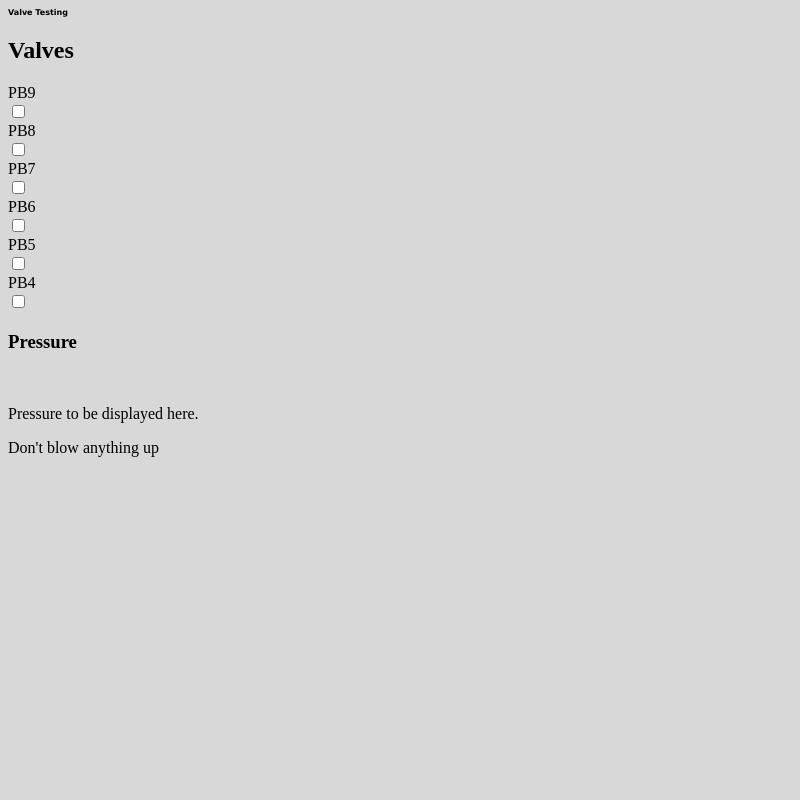
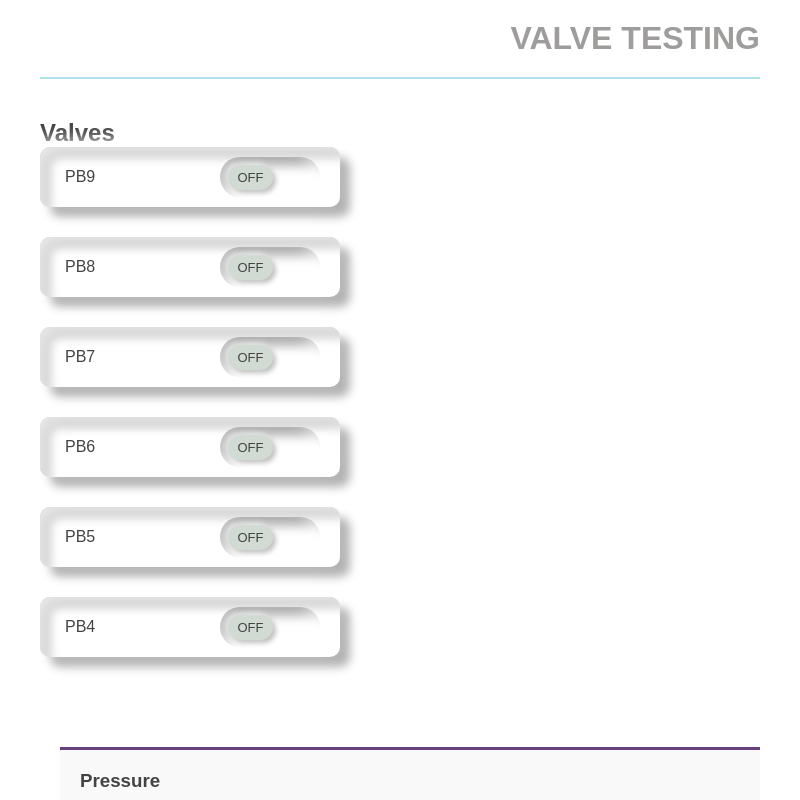
Before and after one commit to Aeromavericks/Triton-old, an Electron app: page gui/index.html in a window 800 px wide. Shown: the top 800 px of the page. Drawn offline with Linux system fonts and the light colour scheme.

Commit message:
Added valve buttons
Pressure flex box needs to be populated and formatted.

```diff
--- a/gui/styles.css
+++ b/gui/styles.css
@@ -1,8 +1,165 @@
+
+* {
+    margin: 0;
+    padding: 0;
+    box-sizing: border-box;
+}
+
+a {
+    color: inherit;
+    text-decoration: none;
+}
+
 body {
-    background: #d8d8d8;
-  }
+    background-color: #eee;
+    color: #434344;
+    font-family: 'Poppins', sans-serif;
+    font-weight: 400;
+}
 
-h1 {
-    font-family: verdana;
-  font-size: 50%;
+/* Page Layout */
+.container {
+
+    margin: 0 auto;
+    padding: 0 40px;
+    display: flex;
+    flex-direction: column;
+    background-color: #fff;
 }
+
+
+/* Header */
+
+header,
+footer {
+    flex: 1 100%;
+    color: #9f9c9c;
+    padding: 20px 0;
+    margin-bottom: 40px;
+    text-transform: uppercase;
+    border-bottom: 2px solid #b0e0ea;
+    display: flex;
+    justify-content: space-between;
+}
+
+    header nav ul {
+        display: flex;
+        align-items: baseline;
+        list-style-type: none;
+    }
+
+    header nav li {
+        margin-right: 15px;
+    }
+
+
+/* Main Section */
+
+
+.main {
+    flex: 2;
+    margin-right: 0;
+    margin-bottom: 60px;
+}
+
+.switch-holder {
+    max-width: 300px;
+    display: flex;
+    padding: 10px 20px;
+    border-radius: 10px;
+    margin-bottom: 30px;
+    box-shadow: -8px -8px 15px rgba(255,255,255,.7), 10px 10px 10px rgba(0,0,0, .3), inset 8px 8px 15px rgba(255,255,255,.7), inset 10px 10px 10px rgba(0,0,0, .3);
+    justify-content: space-between;
+    align-items: center;
+}
+
+.switch-label {
+    width: 150px;
+}
+
+    .switch-label i {
+        margin-right: 5px;
+    }
+
+.switch-toggle {
+    height: 40px;
+}
+
+    .switch-toggle input[type="checkbox"] {
+        position: absolute;
+        opacity: 0;
+        z-index: -2;
+    }
+
+        .switch-toggle input[type="checkbox"] + label {
+            position: relative;
+            display: inline-block;
+            width: 100px;
+            height: 40px;
+            border-radius: 20px;
+            margin: 0;
+            cursor: pointer;
+            box-shadow: inset -8px -8px 15px rgba(255,255,255,.6), inset 10px 10px 10px rgba(0,0,0, .25);
+        }
+
+            .switch-toggle input[type="checkbox"] + label::before {
+                position: absolute;
+                content: 'OFF';
+                font-size: 13px;
+                text-align: center;
+                line-height: 25px;
+                top: 8px;
+                left: 8px;
+                width: 45px;
+                height: 25px;
+                border-radius: 20px;
+                background-color: #d1dad3;
+                box-shadow: -3px -3px 5px rgba(255,255,255,.5), 3px 3px 5px rgba(0,0,0, .25);
+                transition: .3s ease-in-out;
+            }
+
+        .switch-toggle input[type="checkbox"]:checked + label::before {
+            left: 50%;
+            content: 'ON';
+            color: #fff;
+            background-color: #00b33c;
+            box-shadow: -3px -3px 5px rgba(255,255,255,.5), 3px 3px 5px #00b33c;
+        }
+
+    .main h2 {
+        font-size: 32px;
+        margin: 1rem 0;
+        color: #50c6db;
+    }
+
+    .main p {
+        font-size: 1rem;
+        margin-bottom: .75rem;
+    }
+
+/* Sidebar */
+
+.sidebar {
+    flex: 1;
+    padding: 20px;
+    margin-left: 20px;
+    border-top: 3px solid #693f7e;
+    background-color: #f9f9f9;
+}
+
+/* Footer */
+
+footer {
+    color: #fff;
+    text-align: center;
+    padding: 20px 0;
+    margin-top: 60px;
+    padding: 20px 0;
+    background-color: #9f9c9c;
+}
+
+    footer p {
+        color: #434344;
+        font-size: 12px;
+        padding: 10px;
+    }
```
